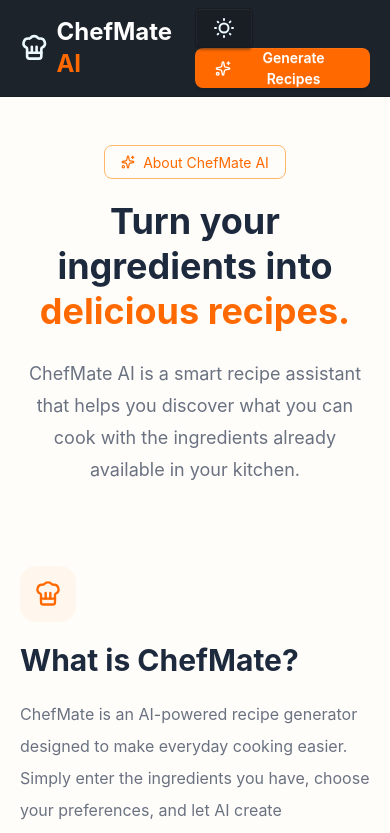
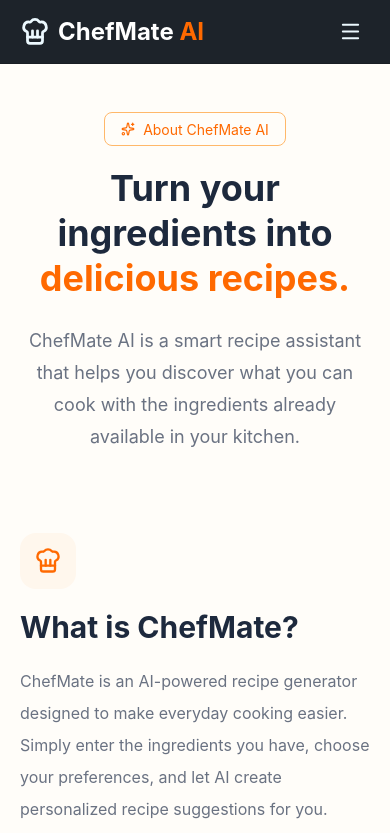
Before and after one commit to anupam-anand-ojha/chefMate-ai-frontend, a React (Vite) app: page /about in a window 390 px wide. Shown: the top 833 px of the page. Built offline with nearby package versions, Linux system fonts and the light colour scheme; no server answers.

Commit message:
add mobile dropdown

```diff
--- a/src/components/Navbar.jsx
+++ b/src/components/Navbar.jsx
@@ -1,12 +1,16 @@
-import { ChefHat, Sparkles } from "lucide-react";
+import { ChefHat, Sparkles, Menu } from "lucide-react";
 import { Link } from "react-router-dom";
 
 const Navbar = () => {
   return (
     <div className="navbar bg-base-100 border-b border-base-200 px-5 md:px-10">
+
       {/* Logo */}
       <div className="flex-1">
-        <Link to="/" className="flex items-center gap-2 text-2xl font-bold">
+        <Link
+          to="/"
+          className="flex items-center gap-2 text-2xl font-bold"
+        >
           <ChefHat size={30} strokeWidth={2.2} />
 
           <span className="text-white">
@@ -18,6 +22,7 @@ const Navbar = () => {
       {/* Desktop Menu */}
       <div className="hidden md:flex">
         <ul className="menu menu-horizontal gap-2 text-[15px]">
+
           <li>
             <Link
               to="/"
@@ -28,30 +33,39 @@ const Navbar = () => {
           </li>
 
           <li>
-            <Link to="/best-recipes">Best Recipes</Link>
+            <Link to="/best-recipes">
+              Best Recipes
+            </Link>
           </li>
 
           <li>
-            <Link to="/quick-recipes">Quick Recipes</Link>
+            <Link to="/quick-recipes">
+              Quick Recipes
+            </Link>
           </li>
 
           <li>
-            <Link to="/about">About</Link>
+            <Link to="/about">
+              About
+            </Link>
           </li>
+
         </ul>
       </div>
 
-      {/* Right */}
-      <div className="flex-1 justify-end gap-4">
+      {/* Desktop Right */}
+      <div className="hidden md:flex flex-1 justify-start gap-4">
+
+        {/* Theme Switch */}
         <label className="btn swap swap-rotate">
-          {/* this hidden checkbox controls the state */}
+
           <input
             type="checkbox"
             className="theme-controller"
             value="forest"
           />
 
-          {/* sun icon */}
+          {/* Sun */}
           <svg
             className="swap-off h-6 w-6 fill-current"
             xmlns="http://www.w3.org/2000/svg"
@@ -60,7 +74,7 @@ const Navbar = () => {
             <path d="M5.64,17l-.71.71a1,1,0,0,0,0,1.41,1,1,0,0,0,1.41,0l.71-.71A1,1,0,0,0,5.64,17ZM5,12a1,1,0,0,0-1-1H3a1,1,0,0,0,0,2H4A1,1,0,0,0,5,12Zm7-7a1,1,0,0,0,1-1V3a1,1,0,0,0-2,0V4A1,1,0,0,0,12,5ZM5.64,7.05a1,1,0,0,0,.7.29,1,1,0,0,0,.71-.29,1,1,0,0,0,0-1.41l-.71-.71A1,1,0,0,0,4.93,6.34Zm12,.29a1,1,0,0,0,.7-.29l.71-.71a1,1,0,1,0-1.41-1.41L17,5.64a1,1,0,0,0,0,1.41A1,1,0,0,0,17.66,7.34ZM21,11H20a1,1,0,0,0,0,2h1a1,1,0,0,0,0-2Zm-9,8a1,1,0,0,0-1,1v1a1,1,0,0,0,2,0V20A1,1,0,0,0,12,19ZM18.36,17A1,1,0,0,0,17,18.36l.71.71a1,1,0,0,0,1.41,0,1,1,0,0,0,0-1.41ZM12,6.5A5.5,5.5,0,1,0,17.5,12,5.51,5.51,0,0,0,12,6.5Zm0,9A3.5,3.5,0,1,1,15.5,12,3.5,3.5,0,0,1,12,15.5Z" />
           </svg>
 
-          {/* moon icon */}
+          {/* Moon */}
           <svg
             className="swap-on h-6 w-6 fill-current"
             xmlns="http://www.w3.org/2000/svg"
@@ -68,8 +82,10 @@ const Navbar = () => {
           >
             <path d="M21.64,13a1,1,0,0,0-1.05-.14,8.05,8.05,0,0,1-3.37.73A8.15,8.15,0,0,1,9.08,5.49a8.59,8.59,0,0,1,.25-2A1,1,0,0,0,8,2.36,10.14,10.14,0,1,0,22,14.05,1,1,0,0,0,21.64,13Zm-9.5,6.69A8.14,8.14,0,0,1,7.08,5.22v.27A10.15,10.15,0,0,0,17.22,15.63a9.79,9.79,0,0,0,2.1-.22A8.11,8.11,0,0,1,12.14,19.73Z" />
           </svg>
+
         </label>
 
+        {/* Generate */}
         <Link
           to="/"
           className="btn bg-orange-500 hover:bg-orange-600 text-white border-none rounded-lg px-5"
@@ -77,7 +93,65 @@ const Navbar = () => {
           <Sparkles size={17} />
           Generate Recipes
         </Link>
+
       </div>
+
+      {/* Mobile Dropdown */}
+      <div className="dropdown dropdown-end md:hidden">
+
+        <div
+          tabIndex={0}
+          role="button"
+          className="btn btn-ghost btn-circle"
+        >
+          <Menu size={23} />
+        </div>
+
+        <ul
+          tabIndex={0}
+          className="dropdown-content menu bg-base-100 rounded-box z-50 w-52 p-2 shadow-lg border border-base-200 mt-3"
+        >
+
+          <li>
+            <Link to="/">
+              Home
+            </Link>
+          </li>
+
+          <li>
+            <Link to="/best-recipes">
+              Best Recipes
+            </Link>
+          </li>
+
+          <li>
+            <Link to="/quick-recipes">
+              Quick Recipes
+            </Link>
+          </li>
+
+          <li>
+            <Link to="/about">
+              About
+            </Link>
+          </li>
+
+          <div className="divider my-1"></div>
+
+          <li>
+            <Link
+              to="/"
+              className="text-orange-500"
+            >
+              <Sparkles size={16} />
+              Generate Recipes
+            </Link>
+          </li>
+
+        </ul>
+
+      </div>
+
     </div>
   );
 };
```
